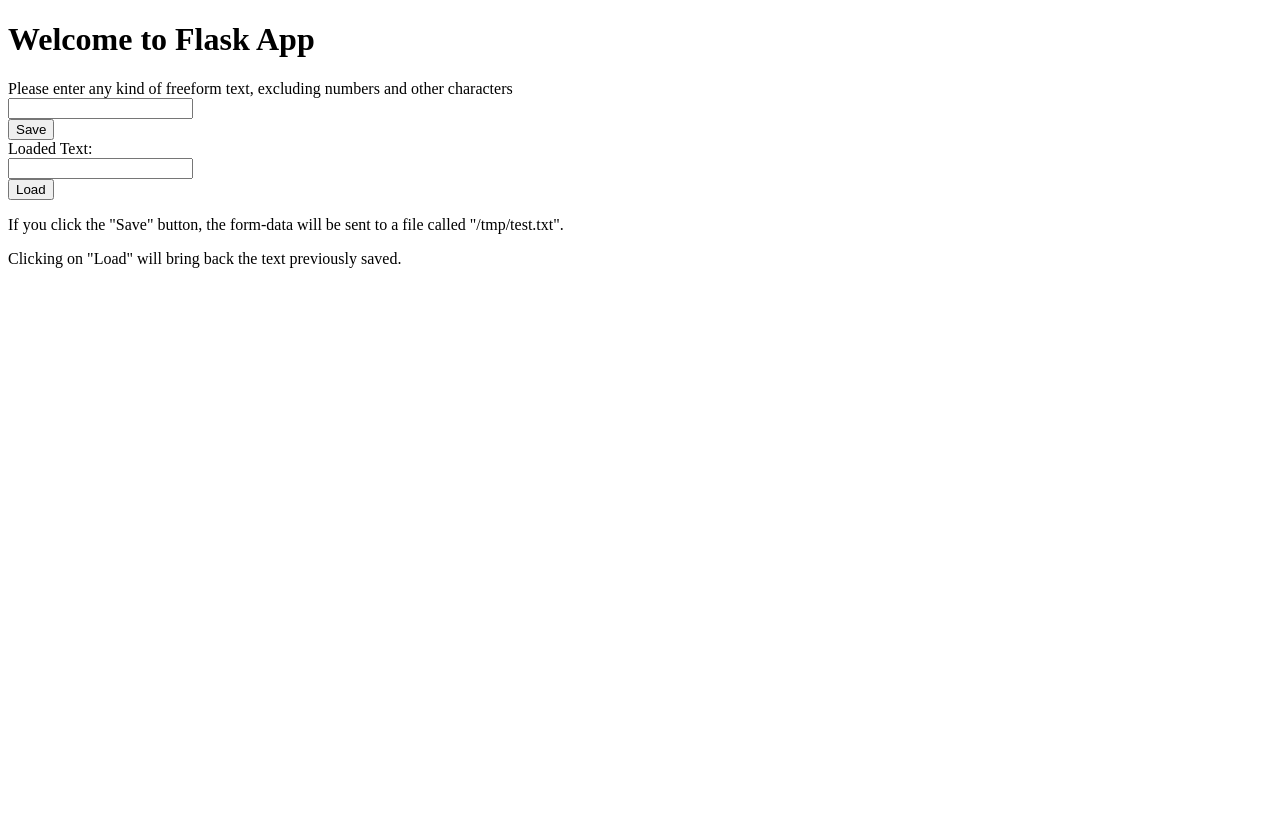
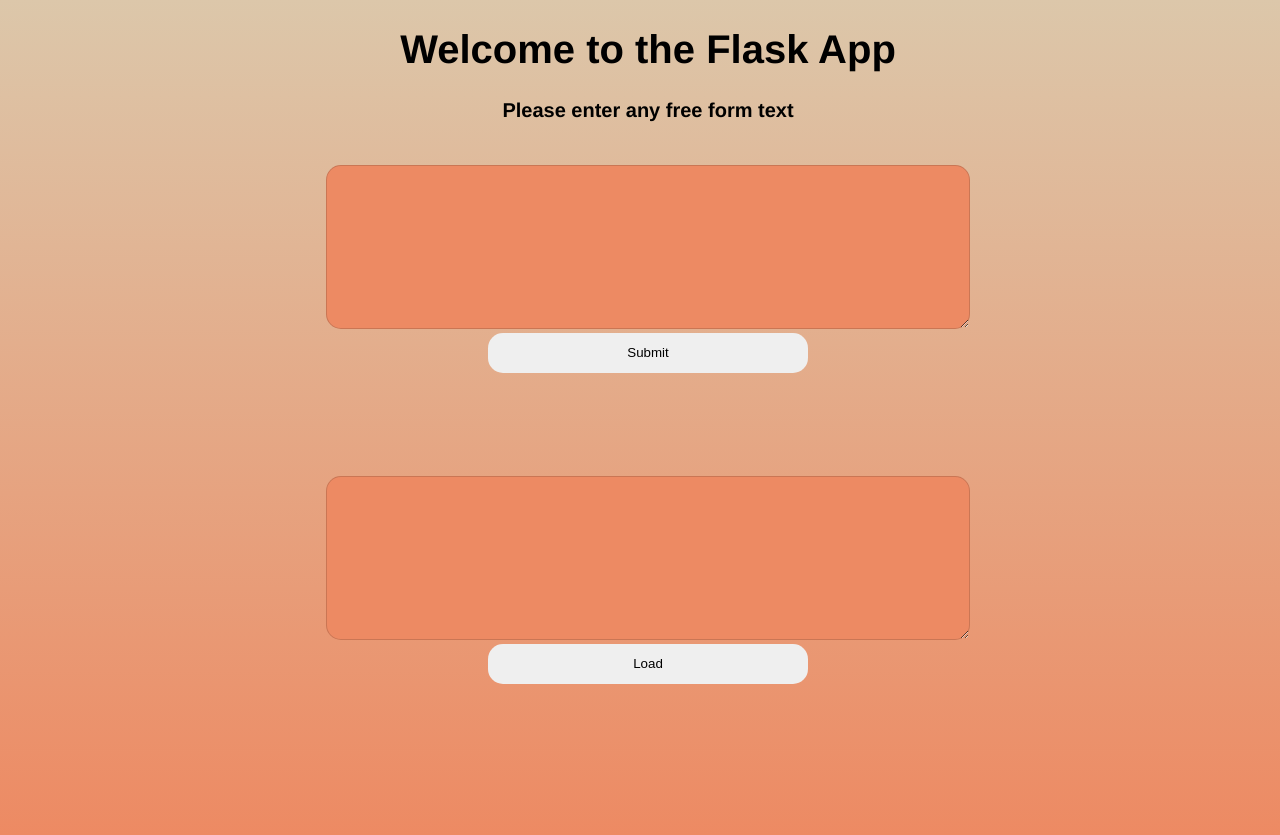
Before and after one commit to Clloyd11001/flask_app, a Flask app: page / in a window 1280 px wide. Before the commit the page ends 268 px from the top, so only its background shows below. Run offline with Flask 3, Linux system fonts and the light colour scheme.

Commit message:
allowed for paragraphs to be entered, now just need refreshes to clear the box

```diff
--- a/app.py
+++ b/app.py
@@ -13,6 +13,7 @@ def index():
 
     if request.method == 'POST':
         textbox = request.form['textbox']
+        # This creates
         with open('/tmp/test.txt', 'w') as file:
             file.write(textbox)
         print('Value saved to a file')
@@ -20,7 +21,8 @@ def index():
     elif request.method == 'GET':
         try:
             with open('/tmp/test.txt', 'r') as file:
-                loaded_text = file.read()
+                # what if i read this in as an array so it wouldnt just be a long string
+                loaded_text = file.read().splitlines(True)
         except FileNotFoundError:
             print("Could not find file to read from")
 
--- /dev/null
+++ b/static/main.css
@@ -0,0 +1,90 @@
+header {
+    background-color: #DFB887;
+    height: 35px;
+    width: 100%;
+    opacity: .9;
+    margin-bottom: 10px;
+}
+
+textarea {
+    padding-left: 0;
+    padding-top: 0;
+    background-color: #ed8a63;
+    height: 20vh;
+    width: 50vw;
+    border: 1px solid #cdcdcd;
+    border-color: rgba(0, 0, 0, .15);
+    font-family: Verdana, Geneva, Tahoma, sans-serif;
+    font-size: 40px;
+    border-radius: 15px;
+    -webkit-border-radius: /5px;
+    -moz-border-radius: 5px;
+
+}
+
+input[type=text] {
+    padding-left: 0;
+    padding-top: 0;
+    line-height: 1em;
+    background-color: #ed8a63;
+    height: 20vh;
+    width: 50vw;
+    border: 1px solid #cdcdcd;
+    border-color: rgba(0, 0, 0, .15);
+    font-family: Verdana, Geneva, Tahoma, sans-serif;
+    font-size: 40px;
+    border-radius: 15px;
+    -webkit-border-radius: /5px;
+    -moz-border-radius: 5px;
+
+}
+
+/* 100vh sets 100% screen height, 100vw for width */
+body {
+    height: 100vh;
+    width: 100vw;
+    text-align: center;
+
+    background-image: linear-gradient(#DCC7AA, #ed8a63);
+}
+
+button {
+    color: black;
+    border: none;
+    border-radius: 15px;
+    margin-bottom: 10vh;
+    width: 25vw;
+    height: 5vh;
+
+}
+
+bottom::before {
+    transform: scaleX(0);
+    transform-origin: bottom right;
+}
+
+bottom:hover::before {
+    transform: scaleX(1);
+    transform-origin: bottom left;
+}
+
+
+h1 {
+    text-align: center;
+    font-family: 'Franklin Gothic Medium', 'Arial Narrow', Arial, sans-serif;
+    font-size: 40px;
+}
+
+font {
+    font-family: 'Franklin Gothic Medium', 'Arial Narrow', Arial, sans-serif;
+    font-size: 20px;
+    font-weight: bold;
+}
+
+.userInput {
+    margin: 1px;
+    padding: 1px;
+    width: 500px;
+    height: 300px;
+    resize: none;
+}
--- a/templates/index.html
+++ b/templates/index.html
@@ -4,31 +4,33 @@
 <head>
     <meta charset="UTF-8">
     <title>Flask App</title>
+    <link rel="stylesheet" href="{{ url_for('static', filename='main.css') }}" />
+    <script src="{{ url_for('static', filename='js/index.js') }}" type="module"></script>
+
 </head>
 
 <body>
-    <h1>Welcome to Flask App</h1>
+    <h1>Welcome to the Flask App</h1>
 </body>
 
-<!-- "form action-->
+<font>
+    <p>Please enter any free form text</p>
+</font>
 
 <form action="/" method="post">
-    <label for="textbox">Please enter any kind of freeform text, excluding numbers and other
-        characters</label><br>
-    <input type="text" id="textbox" name="textbox"><br>
-    <input type="submit" value="Save">
+    <font><label for="textbox"></label><br></font>
+    <textarea type="text" id="textbox" name="textbox"></textarea> <br>
+    <button>Submit</button>
 </form>
 
 <!-- value is set using jinja templating and will display loaded_text variable, readonly makes it readonly obviously-->
 <!-- loaded_text reads file from file.read -->
 <form action="/" method="get">
-    <label for="loaded_text">Loaded Text:</label><br>
-    <input type="text" id="loaded_text" name="loaded_text" value="{{loaded_text}}" readonly><br>
-    <input type="submit" value="Load">
+    <font><label for="loaded_text"></label></font><br>
+    <textarea id="text" name="loaded_text" rows="4" cols="50"> {{loaded_text}} </textarea><br>
+    <button>Load</button>
 </form>
 
 
-<p>If you click the "Save" button, the form-data will be sent to a file called "/tmp/test.txt".</p>
-<p>Clicking on "Load" will bring back the text previously saved.</p>
 
 </html>
```
Also changed, not shown: static/index.js (added, +27 -0 lines).
